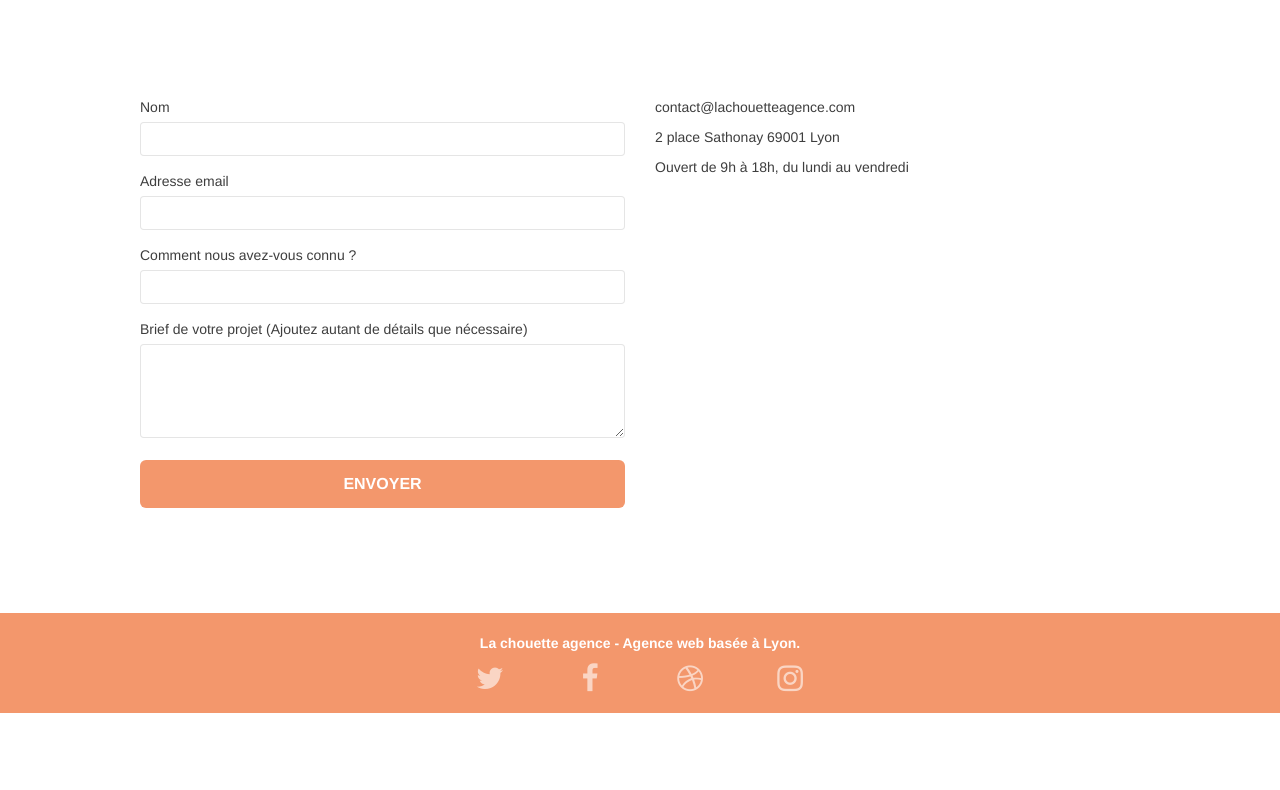
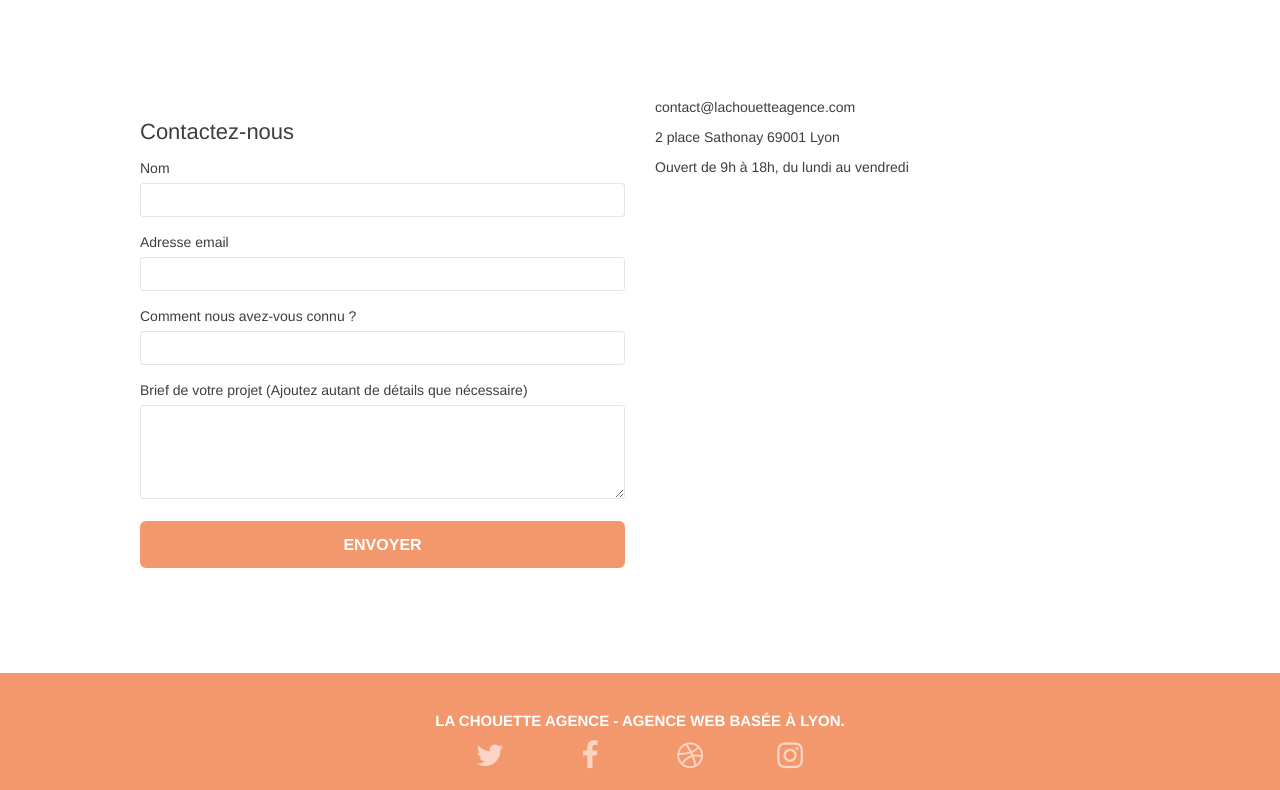
Before and after one commit to ninaly0/P4_LY_NA_STARTING_WEBSITE, a plain HTML site: page contact.html in a window 1280 px wide. Shown: the part 407-1197 px from the top of the page. Before the commit the page ends 1120 px from the top, so only its background shows below. Drawn offline with Linux system fonts and the light colour scheme.

Commit message:
adding titles to sections

```diff
--- a/contact.html
+++ b/contact.html
@@ -72,8 +72,10 @@
 				<!-- bloc-7 -->
 					<div class="container bloc-lg">
 						<div class="row">
+
 							<div class="col-sm-6">
-								<form id="form_1" novalidate success-msg="Your message has been sent." fail-msg="Sorry it seems that our mail server is not responding, Sorry for the inconvenience!">
+								<h2>Contactez-nous</h2>
+								<form id="form_1" novalidate>
 									<div class="form-group">
 										<label for="name">
 											Nom
@@ -97,7 +99,7 @@
 											Brief de votre projet (Ajoutez autant de détails que nécessaire)
 											<br>
 										</label>
-										<textarea type="textarea" id="message" class="form-control" rows="4" cols="50" required></textarea>
+										<textarea id="message" class="form-control" rows="4" cols="50" required></textarea>
 									</div>
 									<button class="bloc-button btn-d btn btn-lg btn-block cta-hero btn-atomic-tangerine" type="submit">
 										Envoyer
@@ -122,9 +124,9 @@
 				<div class="container bloc-sm">
 					<div class="row">
 						<div class="col-sm-12">
-							<p class="text-center white">
+							<h3 class="text-center white">
 								La chouette agence - Agence web basée à Lyon.
-							</p>
+							</h3>
 							<div class="row row-no-gutters social">
 								<div class="col-sm-3">
 									<div class="text-center">
```
Also changed, not shown: index.html (+2 -2 lines).
